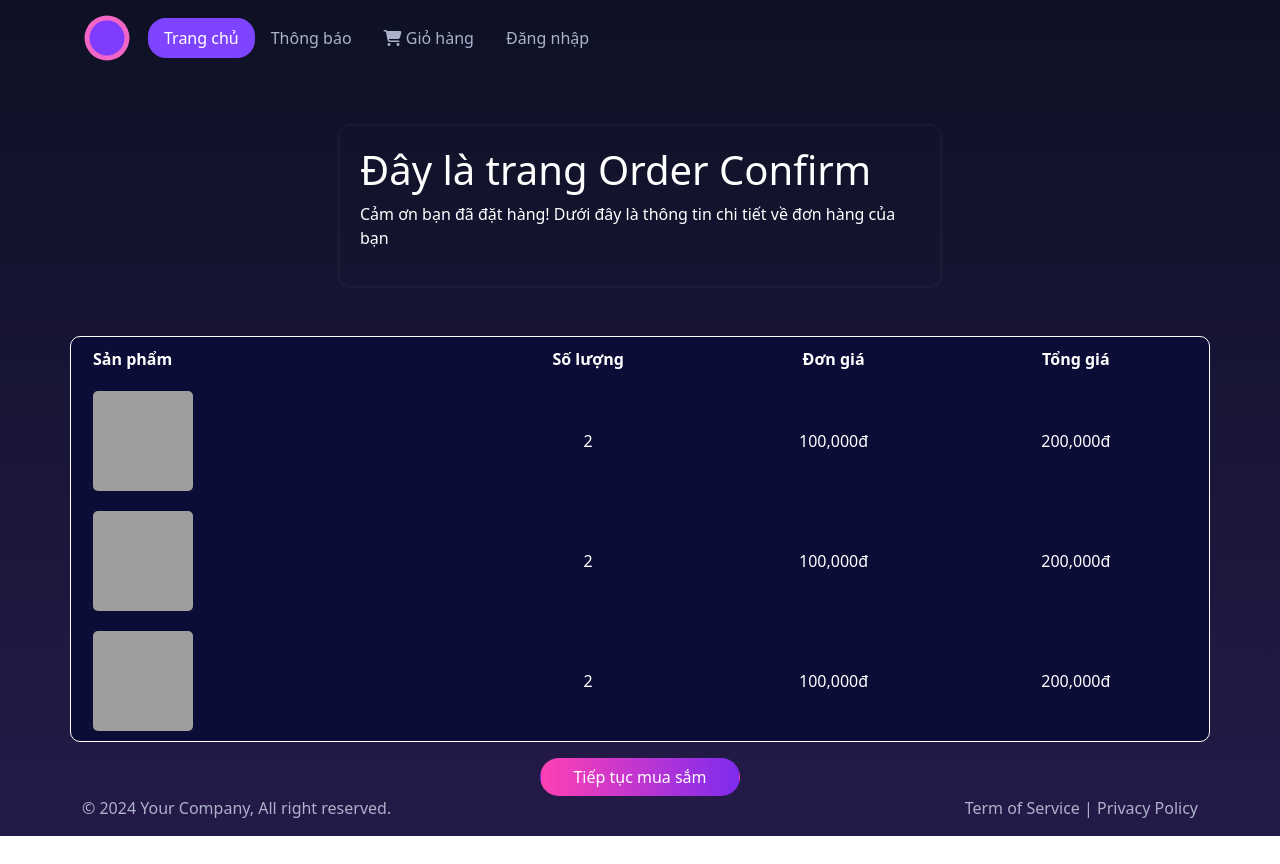
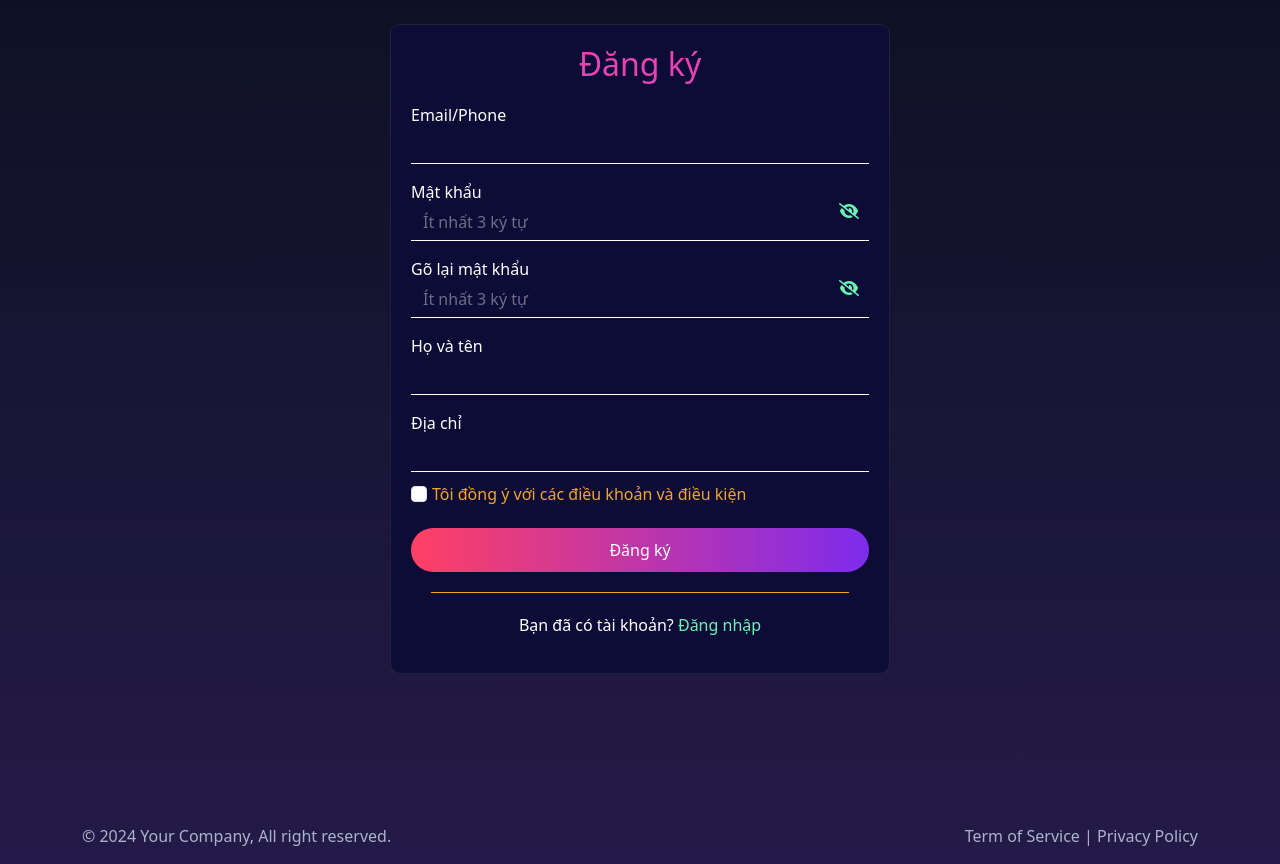
Before and after one commit to binhsna/ShopApp, an Angular app in the folder shopapp-angular/: page / in a window 1280 px wide. Before the commit the page ends 836 px from the top, so only its background shows below. Built offline with nearby package versions, Linux system fonts and the light colour scheme; grey boxes are pictures that could not be loaded.

Commit message:
Design Login, Register Page
Giao diện màn hình đăng nhập vào đăng ký người dùng Login Register

```diff
--- /dev/null
+++ b/shopapp-angular/src/app/login/login.component.html
@@ -0,0 +1,48 @@
+<app-header></app-header>
+<div class="container">
+  <div class="row">
+    <div class="col-md-6 offset-md-3">
+      <div class="login-form mx-auto">
+        <h2 class="login-header">Đăng nhập</h2>
+        <div class="form-group">
+          <label for="email">Email/Phone</label>
+          <input type="text" class="form-control" id="email">
+          <div class="divider-nospace"></div>
+        </div>
+        <div class="mt-5"></div>
+        <div class="form-group password-field">
+          <label for="password">Mật khẩu</label>
+          <input type="password" class="form-control"
+                 id="password" placeholder="Ít nhất 3 ký tự">
+          <i class="password-toggle fas fa-eye-slash"></i>
+          <div class="divider-nospace"></div>
+        </div>
+        <div class="form-group">
+          <div class="form-check checkbox-text">
+            <span style="display: flex;">
+              <input type="checkbox" class="form-check-input" id="remember">
+              <label class="form-check-label text-start" for="remember">Ghi nhớ đăng nhập
+              </label>
+            </span>
+            <a href="#" class="register-link">Quên mật khẩu</a>
+          </div>
+        </div>
+        <div class="form-group">
+          <select class="form-control access-right">
+            <option selected disabled>Quyền đăng nhập</option>
+            <option>Người dùng</option>
+            <option>Quản trị viên</option>
+          </select>
+        </div>
+        <button type="button" class="login-button">Đăng nhập</button>
+        <div class="divider"></div>
+        <p class="text-center">Bạn chưa đăng ký?
+          <span>
+          <a href="#" class="register-link">Tạo tài khoản</a>
+        </span>
+        </p>
+      </div>
+    </div>
+  </div>
+</div>
+<app-footer></app-footer>
--- /dev/null
+++ b/shopapp-angular/src/app/login/login.component.scss
@@ -0,0 +1,120 @@
+.container {
+  color: white;
+  height: 100vh;
+}
+
+.login-form {
+  background-color: rgb(12, 12, 55);
+  border-radius: 10px;
+  padding: 20px;
+  max-width: 500px;
+  border: 1px solid rgb(32, 34, 60);
+  align-items: center;
+  justify-content: center;
+}
+
+.login-header {
+  text-align: center;
+  color: rgb(105, 244, 181);
+  margin-bottom: 20px;
+}
+
+.form-control {
+  background-color: transparent;
+  border: none;
+  color: white;
+}
+
+.form-control:focus {
+  color: white;
+  background-color: transparent;
+  outline: none;
+  border-color: transparent;
+}
+
+.divider-nospace {
+  border-top: 1px solid white;
+}
+
+.password-field {
+  position: relative;
+}
+
+.password-toggle {
+  position: absolute;
+  top: 50%;
+  right: 10px;
+  transform: translateY(-50%);
+  color: rgb(105, 244, 181);
+  cursor: pointer;
+}
+
+.checkbox-text {
+  color: rgb(243, 165, 42);
+  display: flex;
+  justify-content: space-between;
+  align-items: center;
+  margin-top: 10px;
+}
+
+/* Màu checkbox khi được chọn */
+.checkbox-text input[type="checkbox"]:checked {
+  border-color: white;
+  background-color: rgb(233, 66, 178);
+}
+
+.form-check-input {
+  margin-right: 5px;
+}
+
+.register-link {
+  color: rgb(105, 244, 181);
+  text-decoration: none;
+}
+
+.access-right {
+  margin-top: 20px;
+  width: 200px;
+  color: white;
+  border: 1px solid rgb(255, 64, 180);
+}
+
+option {
+  background-color: rgb(19, 23, 42);
+  border-color: rgba(255, 255, 255, 0.5);
+  color: white;
+}
+
+.access-right:focus {
+  border: 1px solid rgb(255, 64, 100);
+}
+
+.form-control::placeholder { /* Chrome, Firefox, Opera, Safari 10.1+ */
+  color: rgba(255, 255, 255, 0.4);
+  opacity: 1; /* Firefox */
+}
+
+.form-control:-ms-input-placeholder { /* Internet Explorer 10-11 */
+  color: rgba(255, 255, 255, 0.4);
+}
+
+.form-control::-ms-input-placeholder { /* Microsoft Edge */
+  color: rgba(255, 255, 255, 0.4);
+}
+
+.login-button {
+  background: linear-gradient(to right, rgb(255, 64, 100), rgb(126, 43, 237));
+  color: white;
+  border-radius: 30px;
+  width: 100%;
+  padding: 10px 0;
+  margin-top: 20px;
+  border: none;
+}
+
+.divider {
+  height: 1px;
+  background-color: rgb(243, 165, 42);
+  /* background-color: rgb(105, 244, 181); */
+  margin: 20px;
+}
--- a/shopapp-angular/src/app/order-confirm/order-confirm.component.html
+++ b/shopapp-angular/src/app/order-confirm/order-confirm.component.html
@@ -1,6 +1,5 @@
 <app-header></app-header>
 <div class="container">
-
   <div class="confirmation-container">
     <h1>Đây là trang Order Confirm</h1>
     <p>Cảm ơn bạn đã đặt hàng! Dưới đây là thông tin chi tiết về đơn hàng của bạn</p>
--- /dev/null
+++ b/shopapp-angular/src/app/register/register.component.html
@@ -0,0 +1,62 @@
+<!--<app-header></app-header>-->
+<br>
+<div class="container">
+  <div class="row">
+    <div class="col-md-6 offset-md-3">
+      <div class="register-form mx-auto">
+        <h2 class="register-header">Đăng ký</h2>
+        <div class="form-group">
+          <label for="email">Email/Phone</label>
+          <input type="text" class="form-control" id="email">
+          <div class="divider-nospace"></div>
+        </div>
+        <div class="mt-3"></div>
+        <div class="form-group password-field">
+          <label for="password">Mật khẩu</label>
+          <input type="password" class="form-control"
+                 id="password" placeholder="Ít nhất 3 ký tự">
+          <i class="password-toggle fas fa-eye-slash"></i>
+          <div class="divider-nospace"></div>
+        </div>
+        <div class="mt-3"></div>
+        <div class="form-group password-field">
+          <label for="confirm-password">Gõ lại mật khẩu</label>
+          <input type="password" class="form-control"
+                 id="confirm-password" placeholder="Ít nhất 3 ký tự">
+          <i class="password-toggle fas fa-eye-slash"></i>
+          <div class="divider-nospace"></div>
+        </div>
+        <div class="mt-3"></div>
+        <div class="form-group">
+          <label for="full-name">Họ và tên</label>
+          <input type="text" class="form-control" id="full-name">
+          <div class="divider-nospace"></div>
+        </div>
+        <div class="mt-3"></div>
+        <div class="form-group">
+          <label for="address">Địa chỉ</label>
+          <input type="text" class="form-control" id="address">
+          <div class="divider-nospace"></div>
+        </div>
+        <div class="form-group">
+          <div class="form-check checkbox-text">
+            <span style="display: flex;">
+              <input type="checkbox" class="form-check-input" id="agree">
+              <label class="form-check-label text-start" for="agree">
+                Tôi đồng ý với các điều khoản và điều kiện
+              </label>
+            </span>
+          </div>
+        </div>
+        <button type="button" class="register-button">Đăng ký</button>
+        <div class="divider"></div>
+        <p class="text-center">Bạn đã có tài khoản?
+          <span>
+          <a href="#" class="register-link">Đăng nhập</a>
+        </span>
+        </p>
+      </div>
+    </div>
+  </div>
+</div>
+<app-footer></app-footer>
--- /dev/null
+++ b/shopapp-angular/src/app/register/register.component.scss
@@ -0,0 +1,108 @@
+.container {
+  color: white;
+  height: 100vh;
+}
+
+.register-form {
+  background-color: rgb(12, 12, 55);
+  border-radius: 10px;
+  padding: 20px;
+  max-width: 500px;
+  border: 1px solid rgb(32, 34, 60);
+  align-items: center;
+  justify-content: center;
+}
+
+.register-header {
+  text-align: center;
+  /* color: rgb(105, 244, 181); */
+  color: rgb(233, 66, 178);
+  margin-bottom: 20px;
+}
+
+.label-text {
+  color: rgb(243, 165, 42);
+}
+
+.form-control {
+  background-color: transparent;
+  border: none;
+  color: white;
+}
+
+.form-control:focus {
+  color: white;
+  background-color: transparent;
+  outline: none;
+  border-color: transparent;
+}
+
+.form-control::placeholder { /* Chrome, Firefox, Opera, Safari 10.1+ */
+  color: rgba(255, 255, 255, 0.4);
+  opacity: 1; /* Firefox */
+}
+
+.form-control:-ms-input-placeholder { /* Internet Explorer 10-11 */
+  color: rgba(255, 255, 255, 0.4);
+}
+
+.form-control::-ms-input-placeholder { /* Microsoft Edge */
+  color: rgba(255, 255, 255, 0.4);
+}
+
+.password-field {
+  position: relative;
+}
+
+.password-toggle {
+  position: absolute;
+  top: 50%;
+  right: 10px;
+  transform: translateY(-50%);
+  color: rgb(105, 244, 181);
+  cursor: pointer;
+}
+
+.divider-nospace {
+  border-top: 1px solid white;
+}
+
+.checkbox-text {
+  color: rgb(243, 165, 42);
+  display: flex;
+  justify-content: space-between;
+  align-items: center;
+  margin-top: 10px;
+}
+
+/* Màu checkbox khi được chọn */
+.checkbox-text input[type="checkbox"]:checked {
+  border-color: white;
+  background-color: rgb(233, 66, 178);
+}
+
+.form-check-input {
+  margin-right: 5px;
+}
+
+.register-link {
+  color: rgb(105, 244, 181);
+  text-decoration: none;
+}
+
+.register-button {
+  background: linear-gradient(to right, rgb(255, 64, 100), rgb(126, 43, 237));
+  color: white;
+  border-radius: 30px;
+  width: 100%;
+  padding: 10px 0;
+  margin-top: 20px;
+  border: none;
+}
+
+.divider {
+  height: 1px;
+  background-color: rgb(243, 165, 42);
+  /* background-color: rgb(105, 244, 181); */
+  margin: 20px;
+}
--- a/shopapp-angular/src/index.html
+++ b/shopapp-angular/src/index.html
@@ -15,6 +15,8 @@
 <body>
 <!--<app-home></app-home>-->
 <!--<app-order></app-order>-->
-<app-order-confirm></app-order-confirm>
+<!--<app-order-confirm></app-order-confirm>-->
+<!--<app-login></app-login>-->
+<app-register></app-register>
 </body>
 </html>
```
Also changed, not shown: shopapp-angular/src/app/app.module.ts (+8 -3 lines), shopapp-angular/src/app/login/login.component.ts (added, +10 -0 lines), shopapp-angular/src/app/register/register.component.ts (added, +10 -0 lines), 2 other files (tests, documents, lock files or other folders).
